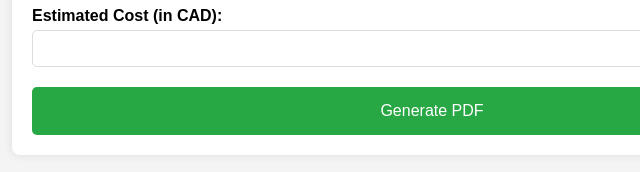
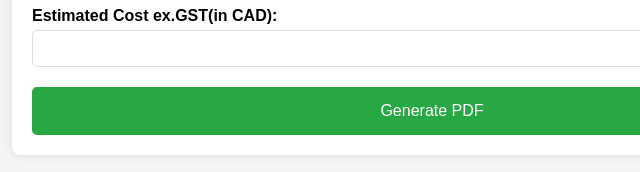
Before and after one commit to ZakiTes/Pdf-Generator, a plain HTML site: page index.html in a window 1280 px wide. Shown: the part 2012-2184 px from the top of the page, 208-848 px from the left. Drawn offline with nearby package versions, Linux system fonts and the light colour scheme.

Commit message:
Update GST

```diff
--- a/index.html
+++ b/index.html
@@ -106,7 +106,7 @@
             <label for="house-size">House Size (sq.ft):</label>
             <input type="number" id="house-size" required>
 
-            <label for="total-price">Estimated Cost (in CAD):</label>
+            <label for="total-price">Estimated Cost ex.GST(in CAD):</label>
             <input type="number" id="total-price" required>
         </form>
 
```
